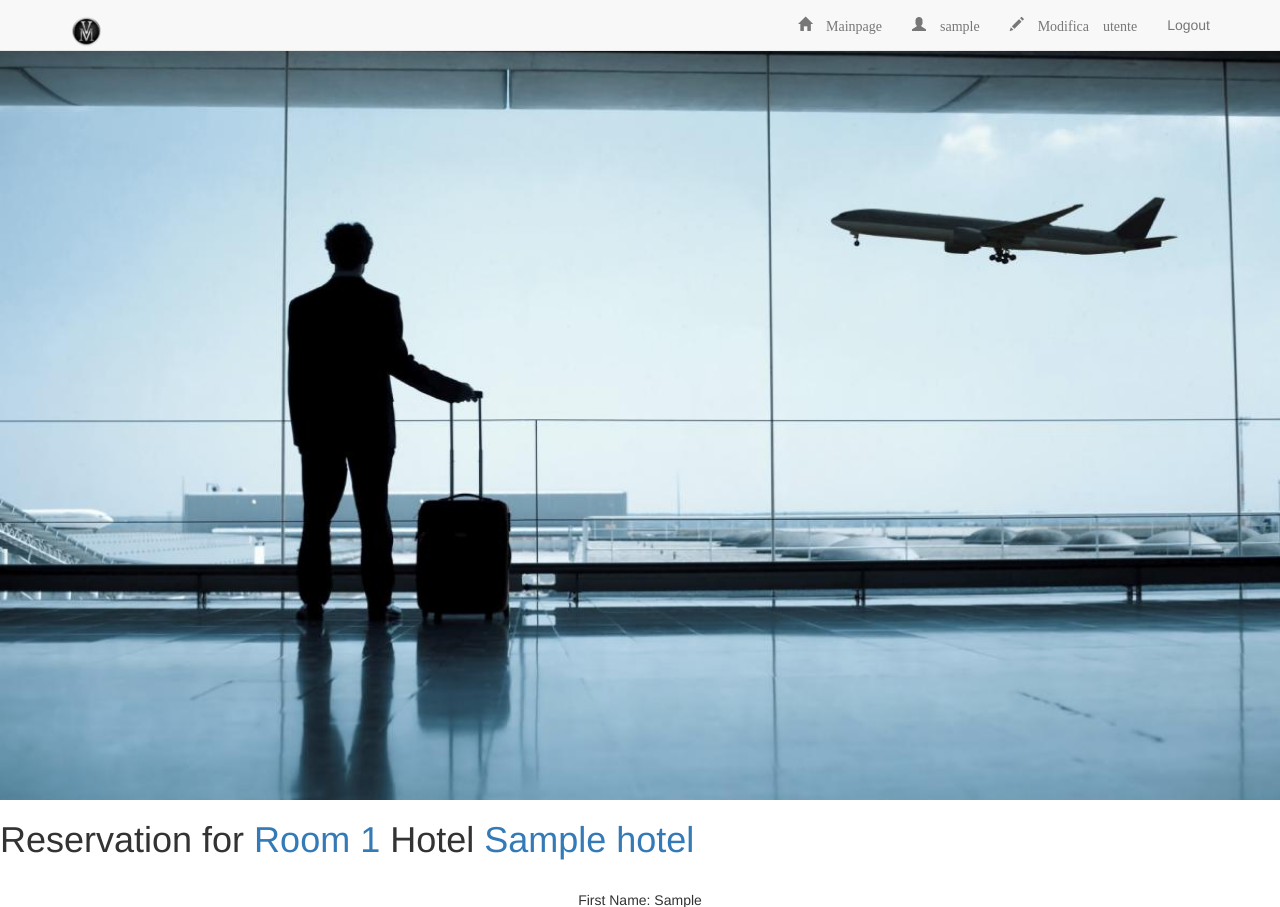
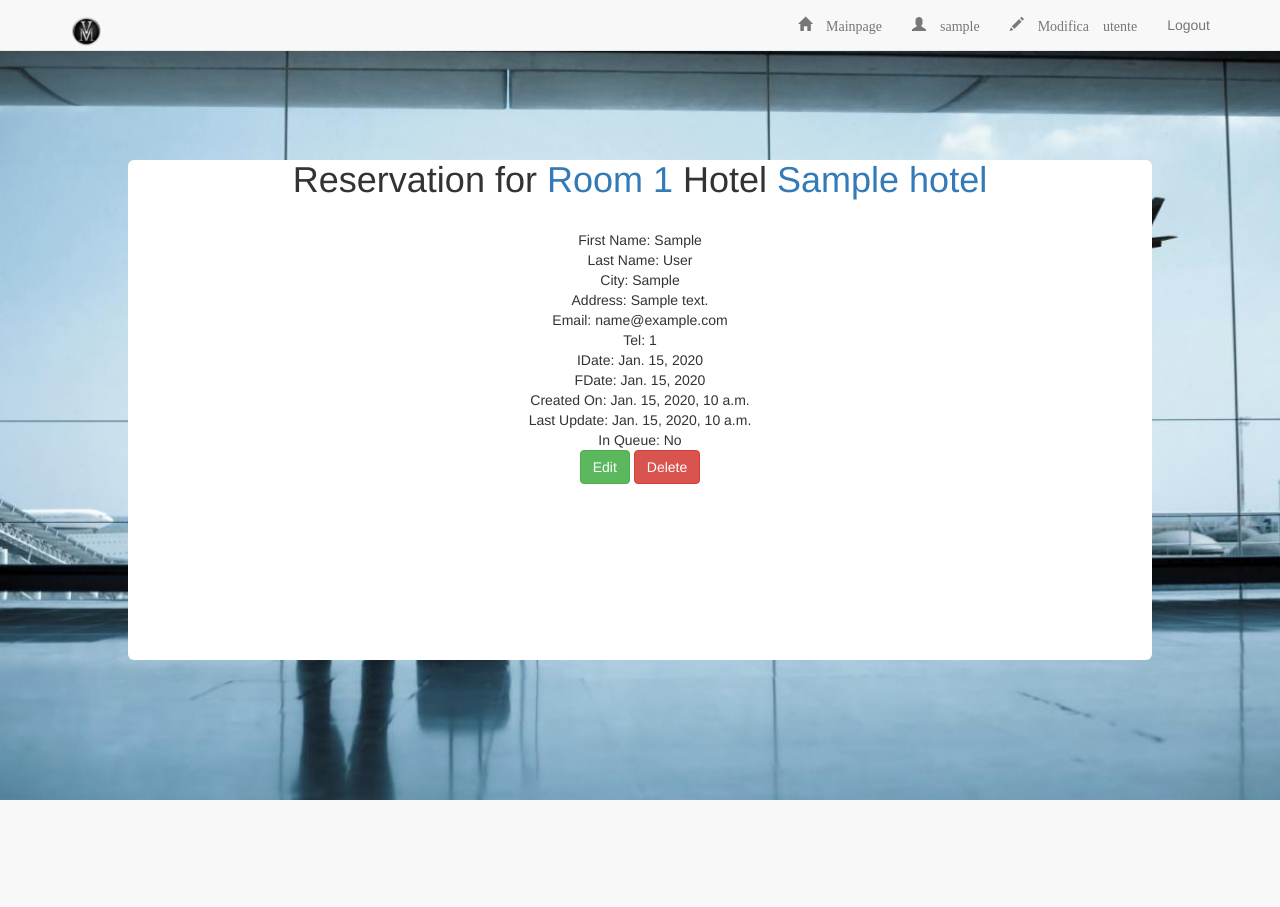
Before and after one commit to ventur65/VMhotels, a Django app: page /reservation/1/ in a window 1280 px wide. Shown: the top 907 px of the page. After the commit the page ends 800 px from the top, so only its background shows below. Run offline with Django 3.2, Linux system fonts and the light colour scheme; a user stored in the database is signed in; tables that the repository leaves empty hold one stand-in row (values such as "Sample post"); some libraries are stand-ins or nearby versions.

Commit message:
template reservation detail

```diff
--- a/reservation/templates/reservation/reservation_detail.html
+++ b/reservation/templates/reservation/reservation_detail.html
@@ -1,7 +1,11 @@
 {% extends "base.html" %}
 {% load bootstrap3 %}
 
-{% block body %}
+{% block covercontent %}
+
+<br><br><br><br><br><br><br>
+  	<div style="background: white; width: 80%; height: 500px; margin:0 auto; -moz-border-radius: 6px; border-radius: 6px;" align="center">
+
 <header>
 <h1>Reservation for
 <a href="{% url 'hotels:room_detail' reservation.room.hotel.id reservation.room.id %}">Room {{ reservation.room.number }}</a>
@@ -29,4 +33,7 @@ In Queue: {% if reservation.is_active %} No {% else %} Yes {% endif %}
 <a href="{% url 'reservation:edit_reservation' reservation.pk %}"><button type="button" class="btn btn-success">Edit</button></a>
 <a href="{% url 'reservation:delete_reservation' reservation.pk %}"><button type="button" class="btn btn-danger">Delete</button></a>
 </p>
+</div>
 {% endblock %}
+{% block body %}
+{% endblock %}
```
